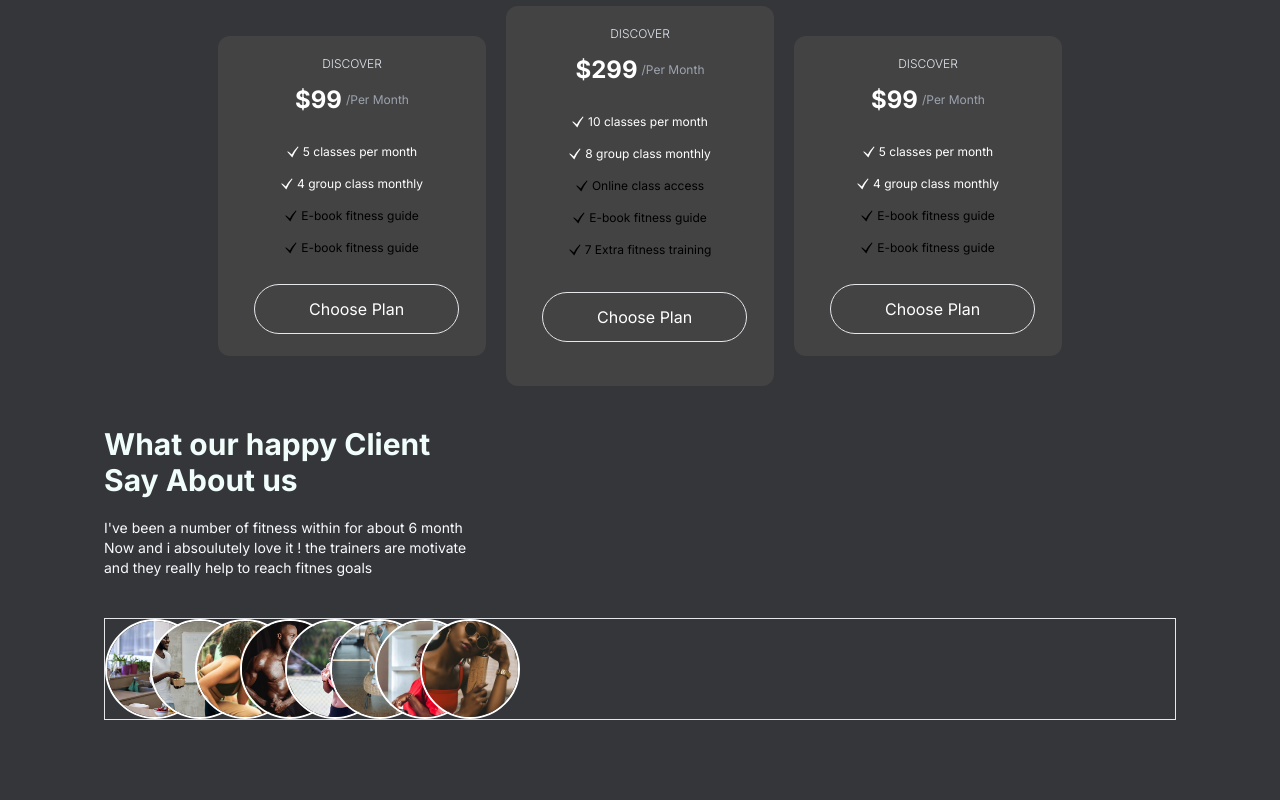
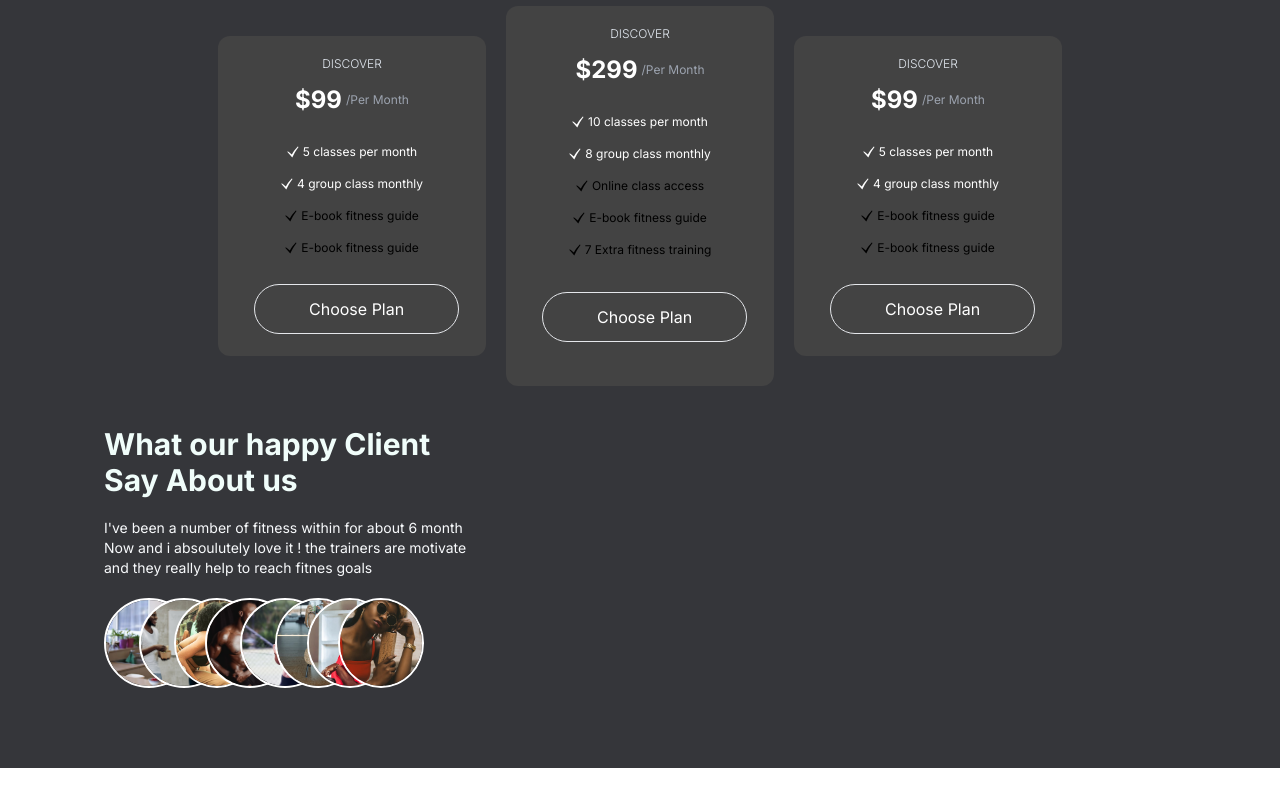
Before and after one commit to tchasinga/gym-rooms, a Next.js app: page / in a window 1280 px wide. Shown: the part 3010-3810 px from the top of the page. After the commit the page ends 3778 px from the top, so only its background shows below. Built offline with nearby package versions, Linux system fonts and the light colour scheme.

Commit message:
new code is added

```diff
--- a/package.json
+++ b/package.json
@@ -15,7 +15,8 @@
     "next": "14.0.4",
     "react": "^18",
     "react-dom": "^18",
-    "react-icons": "^4.12.0"
+    "react-icons": "^4.12.0",
+    "swiper": "^11.0.5"
   },
   "devDependencies": {
     "autoprefixer": "^10.0.1",
--- a/src/app/components/Bestplan.jsx
+++ b/src/app/components/Bestplan.jsx
@@ -149,7 +149,7 @@ export default function Bestplan() {
                     <p>and they really help to reach fitnes goals</p>
                 </div>
 
-                <div className="container mt-10 border">
+                <div className="container mt-5  w-80">
                     <Image src={IMmomko} alt="Picture of the author"  className='avatar'/>
                     <Image src={ImMib} alt="Picture of the author" className='avatar'/>
                         <Image src={ImMib2} alt="Picture of the author" className='avatar'/>
--- a/src/app/globals.css
+++ b/src/app/globals.css
@@ -189,8 +189,8 @@ section:nth-child(1){
 }
 
 .avatar{
-  width: 100px;
-  height: 100px;
+  width:  90px;
+  height: 90px;
   object-fit: cover;
   border-radius: 50%;
   border: 2px solid white;
@@ -213,4 +213,5 @@ section:nth-child(1){
  filter: blur(0px);
  box-shadow: 2px 2px 20px #333;
  top: -22.5px;
+ transform: scale(1.6);
 }
```
Also changed, not shown: 1 other file (tests, documents, lock files or other folders).
